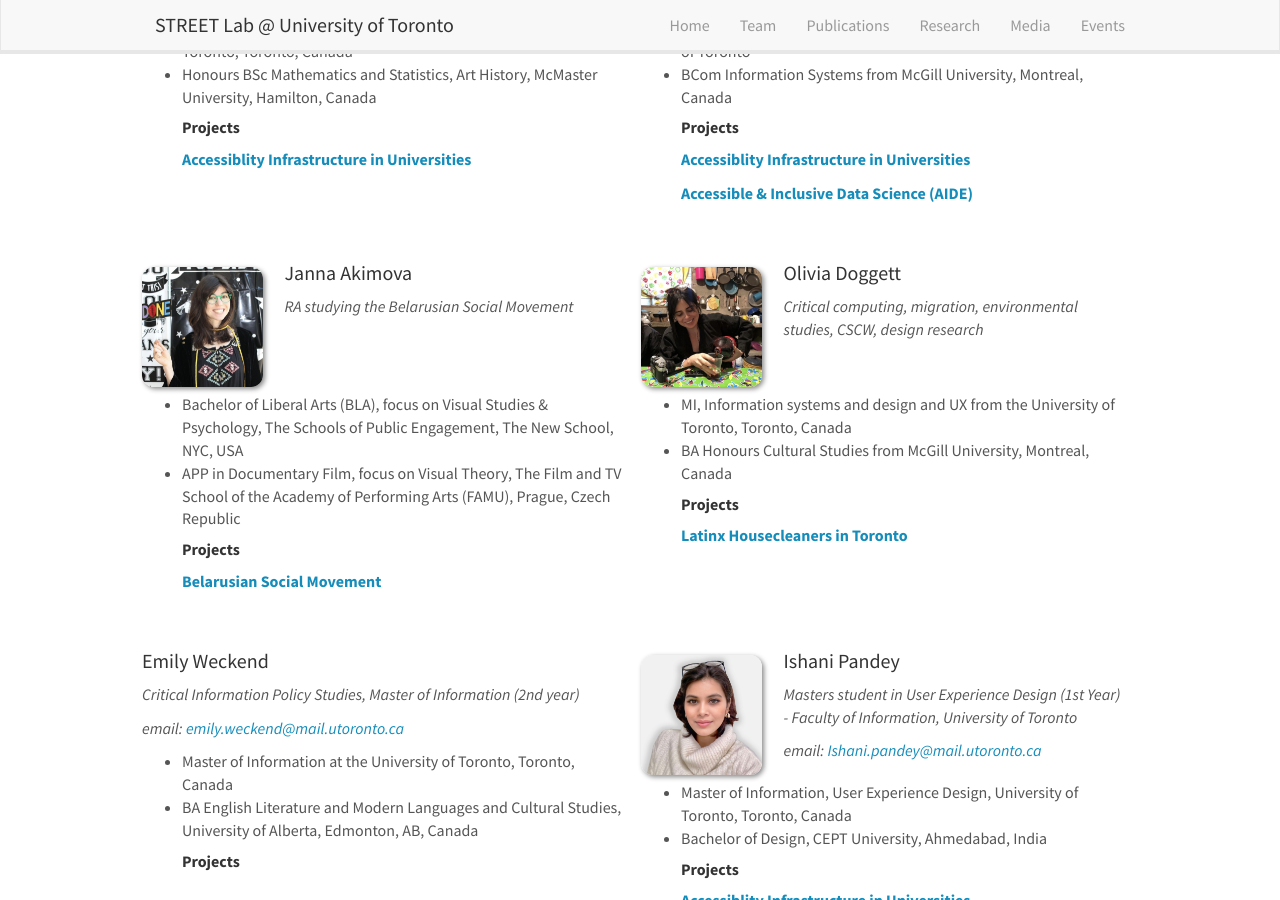
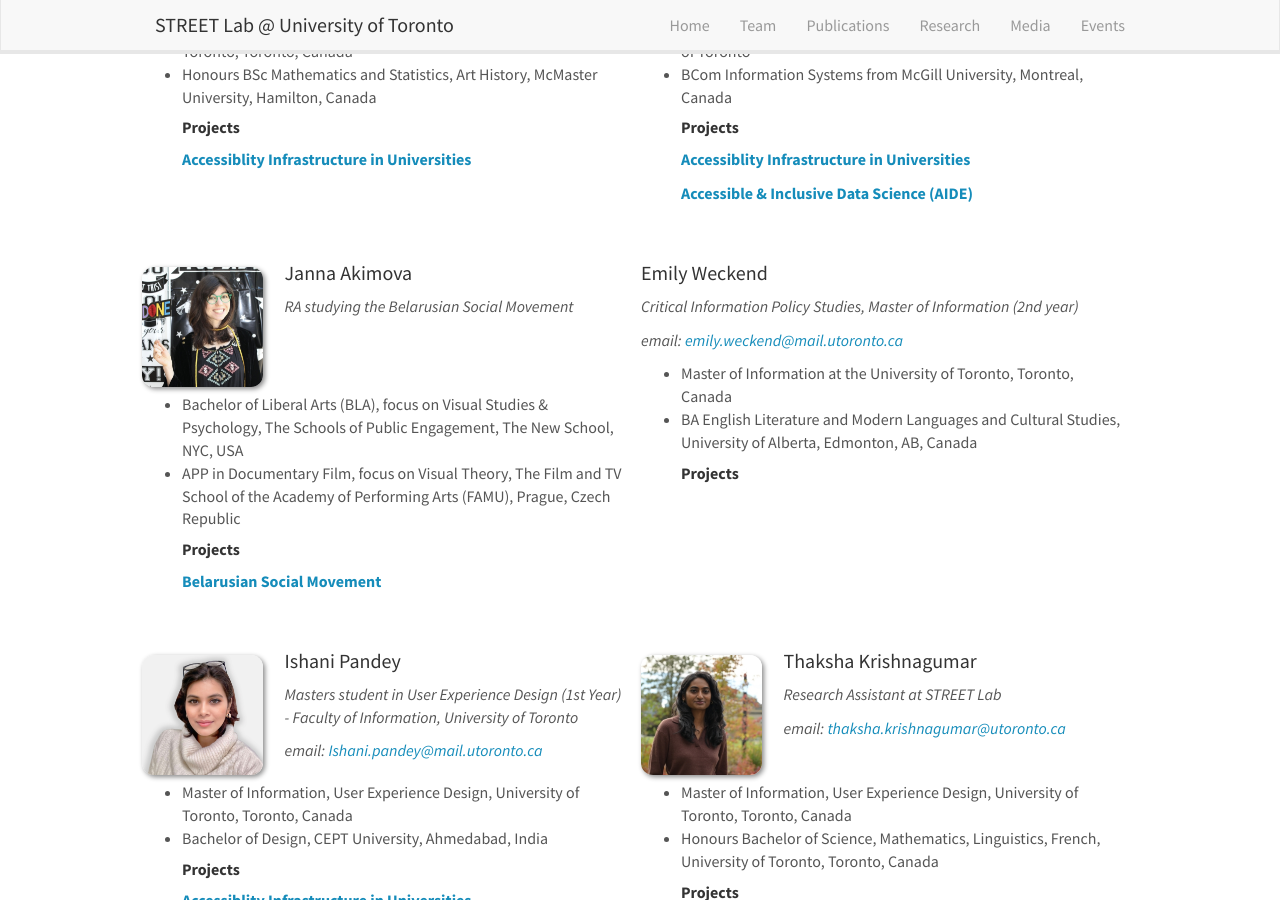
Before and after one commit to street-lab-tech/street-lab-tech.github.io, a Jekyll site: the page built from _pages/team.md, in a window 1280 px wide and 900 px high, scrolled down 2408 px. Built offline with Jekyll 4.4.1, drawn with Linux system fonts in a browser that asks for light colours; nearby versions of some CDN libraries.

Commit message:
Update site at 2025-10-02_ 2-03-00.72

```diff
--- a/_data/team.yml
+++ b/_data/team.yml
@@ -67,7 +67,7 @@
     display: Latinx Housecleaners in Toronto
 
 - name: Siddhant Shinde
-  photo: Siddhant.jpg
+  photo: siddhant.jpg
   alt_text: Headshot of Siddhant
   info: PhD student - Faculty of Information, University of Toronto
   topics: Community-based design, Participatory design, Infrastructuring
@@ -175,18 +175,6 @@
     url: /research/SocialMovements/BelarussianSocialMovement.html
     display: Belarusian Social Movement
 
-- name: Olivia Doggett
-  photo: olivia.jpg
-  info: Critical computing, migration, environmental studies, CSCW, design research
-  email:
-  number_educ: 2
-  education1: MI, Information systems and design and UX from the University of Toronto, Toronto, Canada
-  education2: BA Honours Cultural Studies from McGill University, Montreal, Canada
-  number_proj: 1
-  link_project1:
-    url: /research/TechMediatedLabour/HousecleanersToronto.html
-    display: Latinx Housecleaners in Toronto
-
 - name: Emily Weckend
   photo:
   info: Critical Information Policy Studies, Master of Information (2nd year)
--- a/build_output.txt
+++ b/build_output.txt
@@ -12,5 +12,5 @@
   │         ^^^^^^^^^^^
   ╵
     C:\Users\priya\OneDrive - University of Toronto\Website\street-lab-tech.github.io\css\main.scss 1:9  root stylesheet
-                    done in 0.713 seconds.
+                    done in 0.868 seconds.
  Auto-regeneration: disabled. Use --watch to enable.
```
